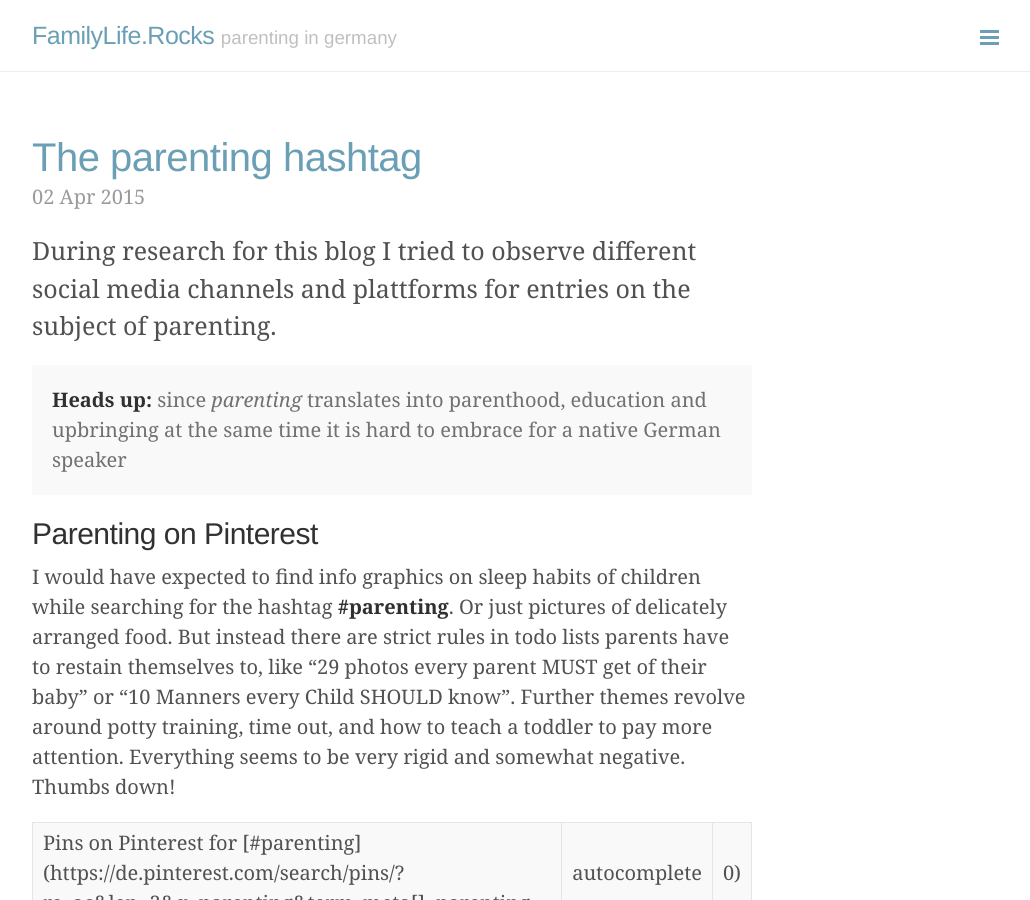
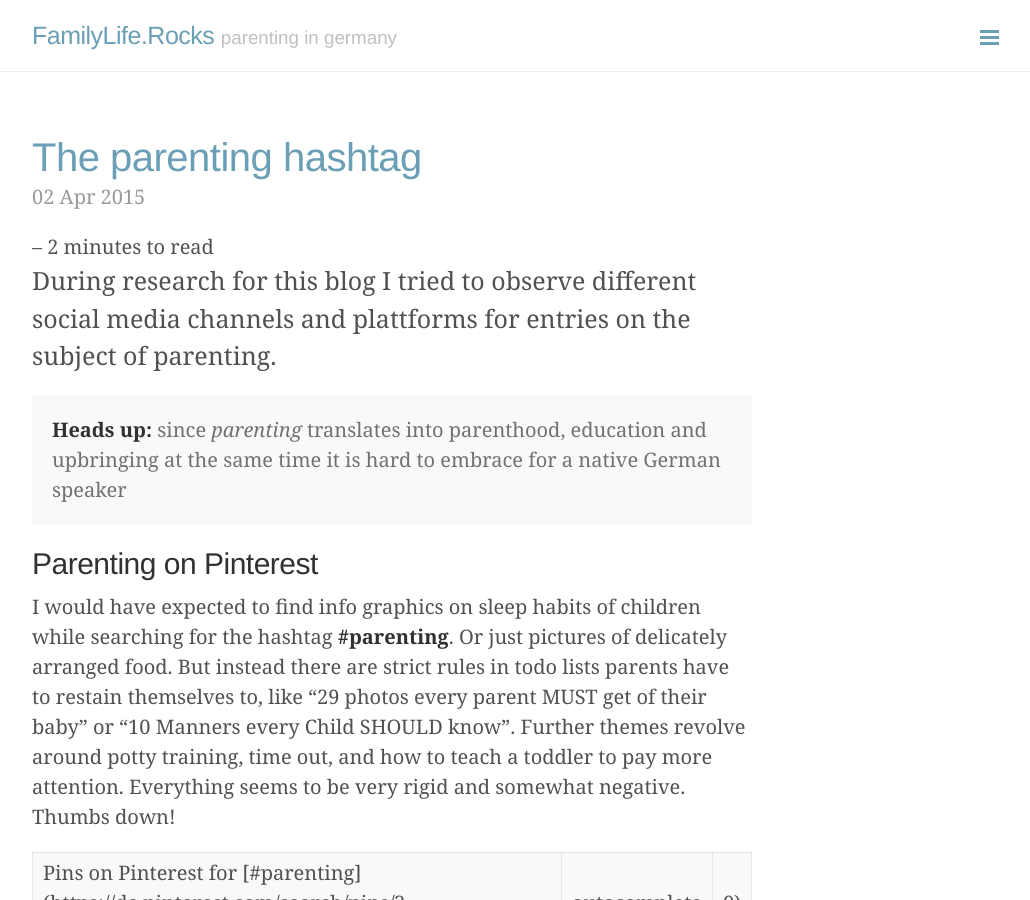
Before and after one commit to meetlisa/familyliferocks, a Jekyll site: the page built from index.html, in a window 1280 px wide and 900 px high. Shown: the whole window, without its empty margins (248-1278 px from the left). Built offline with Jekyll 4.4.1, drawn with Linux system fonts in a browser that asks for light colours; Markdown is read by kramdown in place of the engine named in the settings; the list of posts is cut into pages by our own code.

Commit message:
Update layout settings

```diff
--- a/index.html
+++ b/index.html
@@ -14,6 +14,14 @@
     </h1>
 
     <span class="post-date">{{ post.date | date_to_string }}</span>
+    <span class="post-reading-time">&ndash;
+      {% capture words %}
+        {{ post.content | number_of_words | minus: 180 }}
+      {% endcapture %}
+      {% unless words contains "-" %}
+        {{ words | plus: 180 | divided_by: 180 | append: " minutes to read" }}
+      {% endunless %}
+    </span>
 
     {{ post.content }}
   </div>
```
Also changed, not shown: _layouts/post.html (+8 -8 lines).
